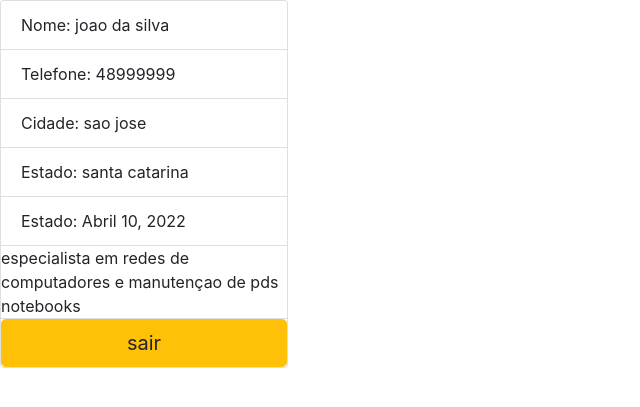
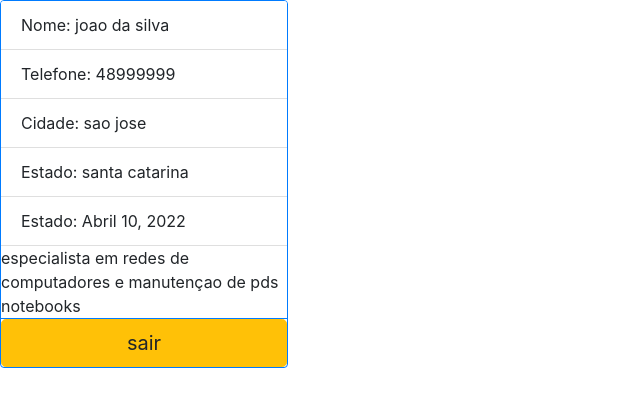
Before and after one commit to everton-novinski/projeto-django, a Django app: page /cadastro/ver_profissional/1 in a window 1280 px wide. Shown: the part 56-463 px from the top of the page, without its empty margins (0-640 px from the left). Run offline with Django 3.2, Linux system fonts and the light colour scheme; data comes from the database, SQL or seed files in the repository; both versions use the stored data as it was after the commit.

Commit message:
segundo commit

```diff
--- a/cadastro/templates/ver_profissional.html
+++ b/cadastro/templates/ver_profissional.html
@@ -2,7 +2,7 @@
 
 {% block 'conteudo'%}
 
-<div class="card" style="width: 18rem;">
+<div class="card border-primary mb-3;" style="max-width: 18rem;">
     <ul class="list-group list-group-flush">
       <li class="list-group-item">Nome: {{profissional.nome}}</li>
       <li class="list-group-item">Telefone: {{profissional.telefone}}</li>
@@ -13,8 +13,9 @@
     </ul>
 
 
+
     <a href="{% url 'sair' %}" class="btn btn-warning btn-lg">sair</a>
-  </div>
+</div>
 
 
 {% endblock%}
```
Also changed, not shown: db.sqlite3.
